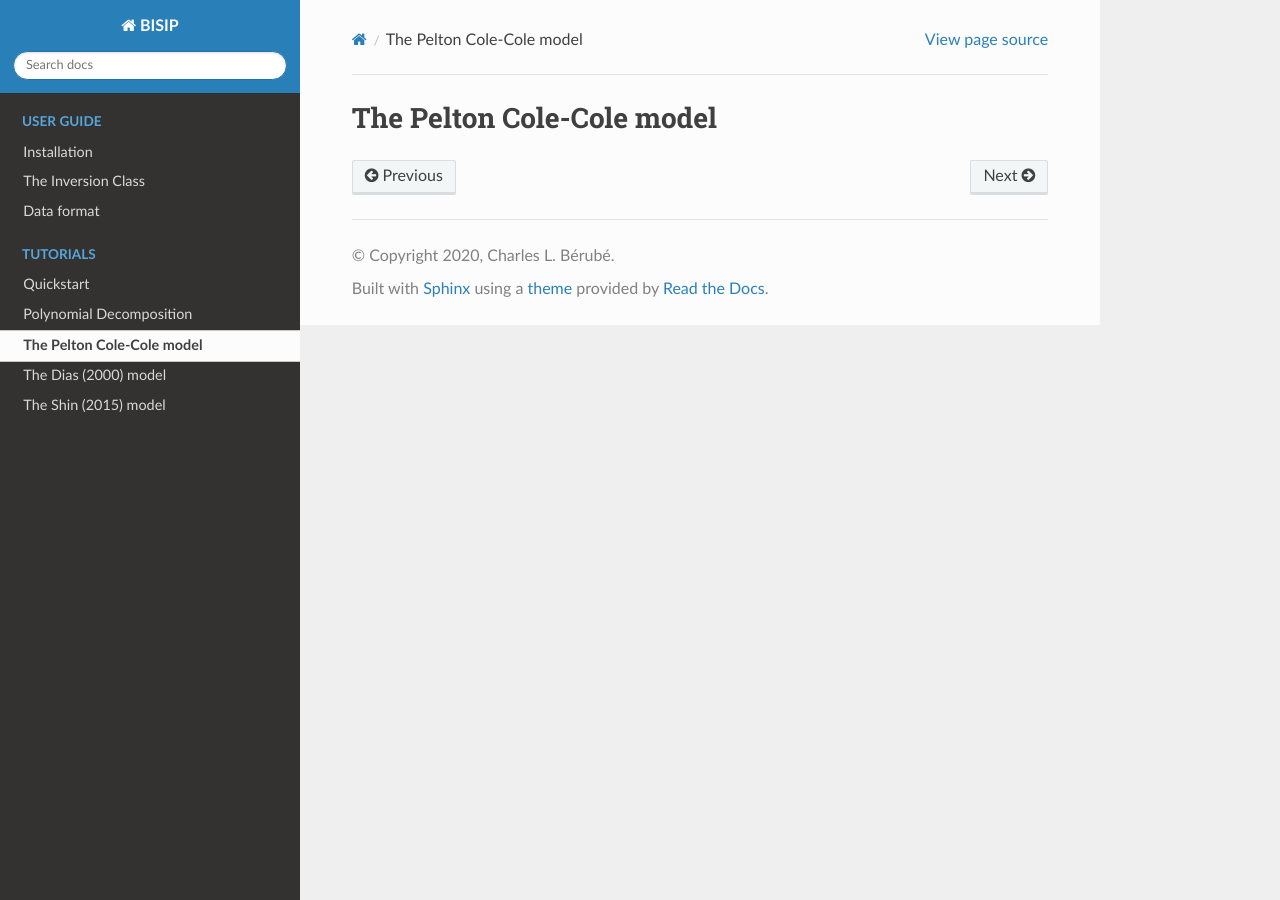
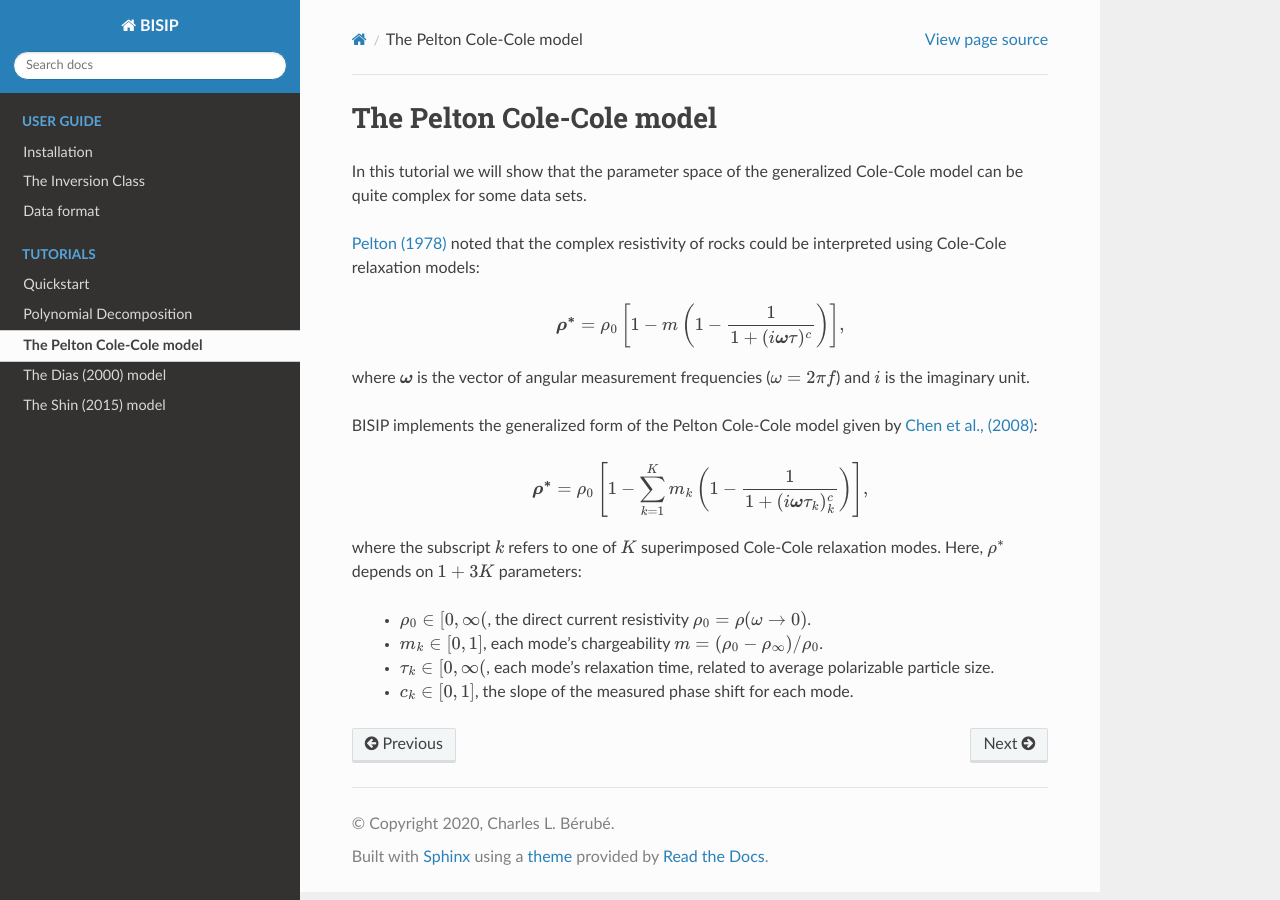
Before and after one commit to clberube/bisip2, a Sphinx documentation site: the page built from docs/tutorials/pelton.rst, in a window 1280 px wide. Built offline with Sphinx 7.4.7 and the Read the Docs theme 2.0.0, drawn with Linux system fonts in a browser that asks for light colours.

Commit message:
Update docs

```diff
--- a/docs/tutorials/pelton.rst
+++ b/docs/tutorials/pelton.rst
@@ -2,3 +2,31 @@
 
 The Pelton Cole-Cole model
 ==========================
+
+In this tutorial we will show that the parameter space of the generalized
+Cole-Cole model can be quite complex for some data sets.
+
+`Pelton (1978) <https://agupubs.onlinelibrary.wiley.com/doi/abs/10.1029/JB077i026p04945>`_
+noted that the complex resistivity of rocks could be interpreted using Cole-Cole
+relaxation models:
+
+.. math::
+  \boldsymbol{\rho^*} = \rho_0 \left[ 1-m\left(1-\frac{1}{1+(i\boldsymbol{\omega}\tau)^c} \right) \right],
+
+where :math:`\boldsymbol{\omega}` is the vector of angular measurement frequencies
+(:math:`\omega=2\pi f`) and :math:`i` is the imaginary unit.
+
+BISIP implements the generalized form of the Pelton Cole-Cole model given by
+`Chen et al., (2008) <https://doi.org/10.1190/1.2976115>`_:
+
+.. math::
+  \boldsymbol{\rho^*} = \rho_0 \left[ 1 - \sum_{k=1}^{K} m_k\left(1-\frac{1}{1+(i\boldsymbol{\omega}\tau_k)^c_k} \right) \right],
+
+where the subscript :math:`k` refers to one of :math:`K` superimposed Cole-Cole
+relaxation modes. Here, :math:`\rho^*` depends on :math:`1 + 3K` parameters:
+
+  - :math:`\rho_0 \in [0, \infty(`, the direct current resistivity :math:`\rho_0 = \rho (\omega\to 0)`.
+  - :math:`m_k \in [0, 1]`, each mode's chargeability :math:`m=(\rho_0 - \rho_\infty)/\rho_0`.
+  - :math:`\tau_k \in [0, \infty(`, each mode's relaxation time, related to
+    average polarizable particle size.
+  - :math:`c_k \in [0, 1]`, the slope of the measured phase shift for each mode.
```
Also changed, not shown: docs/tutorials/dias.rst (+12 -8 lines).
